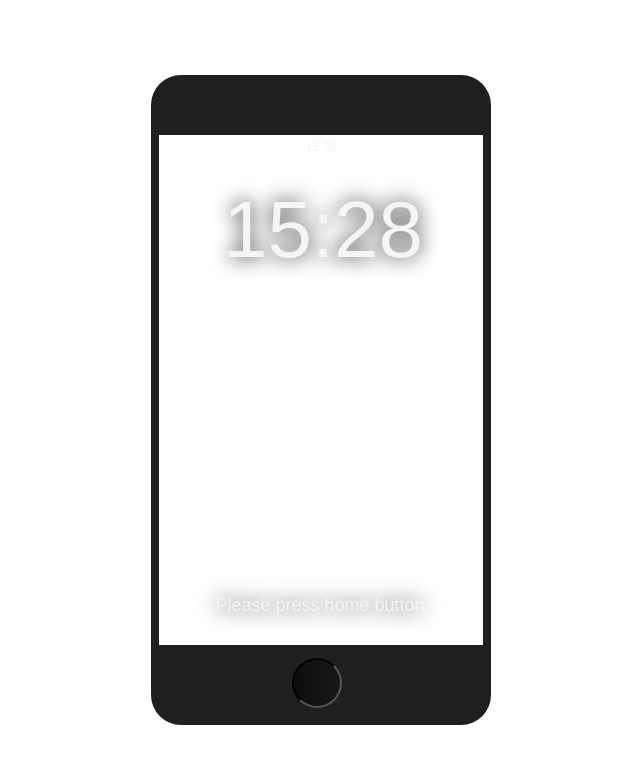
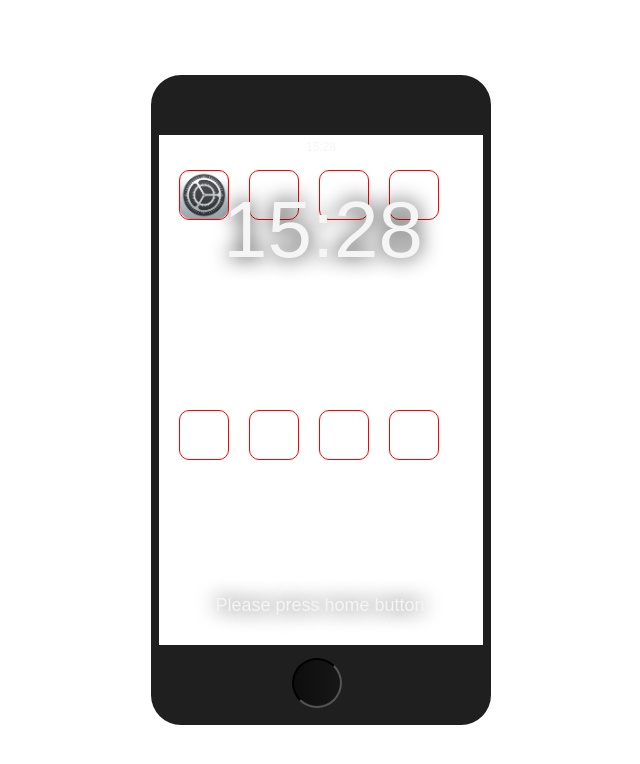
Before and after one commit to Squire05/Heraxos-ee, a plain HTML site: page index.html in a window 1280 px wide. Shown: the whole page, without its empty margins (319-959 px from the left). Drawn offline with Linux system fonts and the light colour scheme.

Commit message:
Add files via upload

```diff
--- a/app.js
+++ b/app.js
@@ -8,14 +8,20 @@ let time_div_header = document.getElementById("time_div_header");
 
 
 setInterval(() => {
-    let date = new Date()
+    let date = new Date();
     let h = date.getHours();
     let m = date.getMinutes();
-    let s = date.getSeconds()
+    let s = date.getSeconds();
+
+    if (m <= 9) {
+        m = "0" + m
+    }
 
     time_div_block_screen.innerText = h + ":" + m;
 
     time_div_header.innerText = h + ":" + m;
+
+
 
 
 }, 1000);
--- a/index.html
+++ b/index.html
@@ -26,7 +26,19 @@
 
             <div class="app_div">
 
+                <div class="apps_div settings_app"></div>
+                <div class="apps_div"></div>
+                <div class="apps_div"></div>
+                <div class="apps_div"></div>
+
+                <div class="apps_div"></div>
+                <div class="apps_div"></div>
+                <div class="apps_div"></div>
+                <div class="apps_div"></div>
+
+
             </div>
+
 
         </section>
 
--- a/style.scss
+++ b/style.scss
@@ -117,3 +117,37 @@ body {
         text-shadow: 0px 0px 20px #1a1a1a;
     }
 }
+
+.app_div {
+    // border: 1px solid red;
+    width: 32.4rem;
+    height: 48rem;
+    margin-top: 3rem;
+    padding: 0rem 1rem 0rem 1rem;
+    display: flex;
+    justify-content: flex-start;
+    align-items:flex-start;
+    flex-wrap: wrap;
+
+    .apps_div {
+        width: 5rem;
+        height: 5rem;
+        border: 1px solid red;
+        border-radius: 10px;
+        margin: 0.5rem 1rem 0.5rem 1rem;
+        transition: 0.2s;
+        &:hover {
+            cursor: pointer;
+            filter: contrast(100%);
+        }
+        &:active {
+            filter: contrast(150%);
+        }
+    }
+
+    .settings_app {
+        background-image: url(./img/app_icon/settings_icon.png);
+        background-size: 100% 100%;
+        filter: contrast(150%);
+    }
+}
```
Also changed, not shown: img/app_icon/settings_icon.png (added), style.css, 1 other file.
